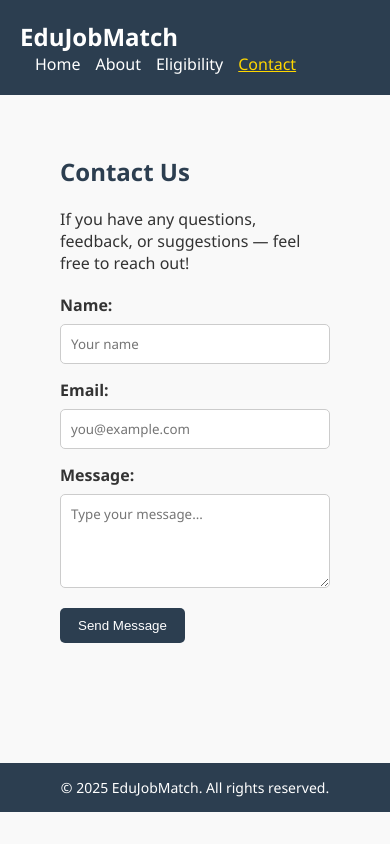
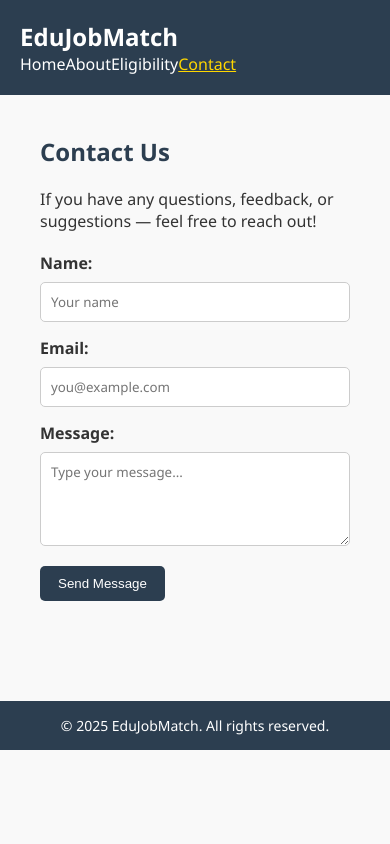
Before and after one commit to RASHIKATYAGI99/EduJobMatch, a React (Vite) app: page /contact in a window 390 px wide. Built offline with nearby package versions, Linux system fonts and the light colour scheme.

Commit message:
Finalize frontend styling, 404 page, and responsiveness

```diff
--- a/src/App.jsx
+++ b/src/App.jsx
@@ -8,6 +8,7 @@ import Home from './pages/Home';
 import About from './pages/About';
 import Eligibility from './pages/Eligibility';
 import Contact from './pages/Contact';
+import NotFound from "./pages/NotFound";
 
 function App() {
   return (
@@ -19,6 +20,8 @@ function App() {
           <Route path="/about" element={<About />} />
           <Route path="/eligibility" element={<Eligibility />} />
           <Route path="/contact" element={<Contact />} />
+          <Route path="*" element={<NotFound />} />
+
         </Routes>
       </div>
       <Footer />
--- a/src/index.css
+++ b/src/index.css
@@ -154,3 +154,25 @@ textarea {
   margin-top: 30px;
   font-size: 14px;
 }
+
+@media (max-width: 600px) {
+  .navbar {
+    flex-direction: column;
+    align-items: flex-start;
+  }
+
+  .navbar .nav {
+    margin-left: 0;
+    margin-top: 10px;
+  }
+
+  .container {
+    padding: 20px;
+  }
+
+  input,
+  select,
+  textarea {
+    width: 100%;
+  }
+}
--- /dev/null
+++ b/src/pages/NotFound.jsx
@@ -0,0 +1,14 @@
+import React from "react";
+import { Link } from "react-router-dom";
+
+const NotFound = () => {
+  return (
+    <div className="container" style={{ textAlign: "center", paddingTop: "50px" }}>
+      <h2>404 - Page Not Found</h2>
+      <p>Oops! The page you're looking for doesn't exist.</p>
+      <Link to="/" style={{ color: "#00aced", textDecoration: "underline" }}>Go back to Home</Link>
+    </div>
+  );
+};
+
+export default NotFound;
```
